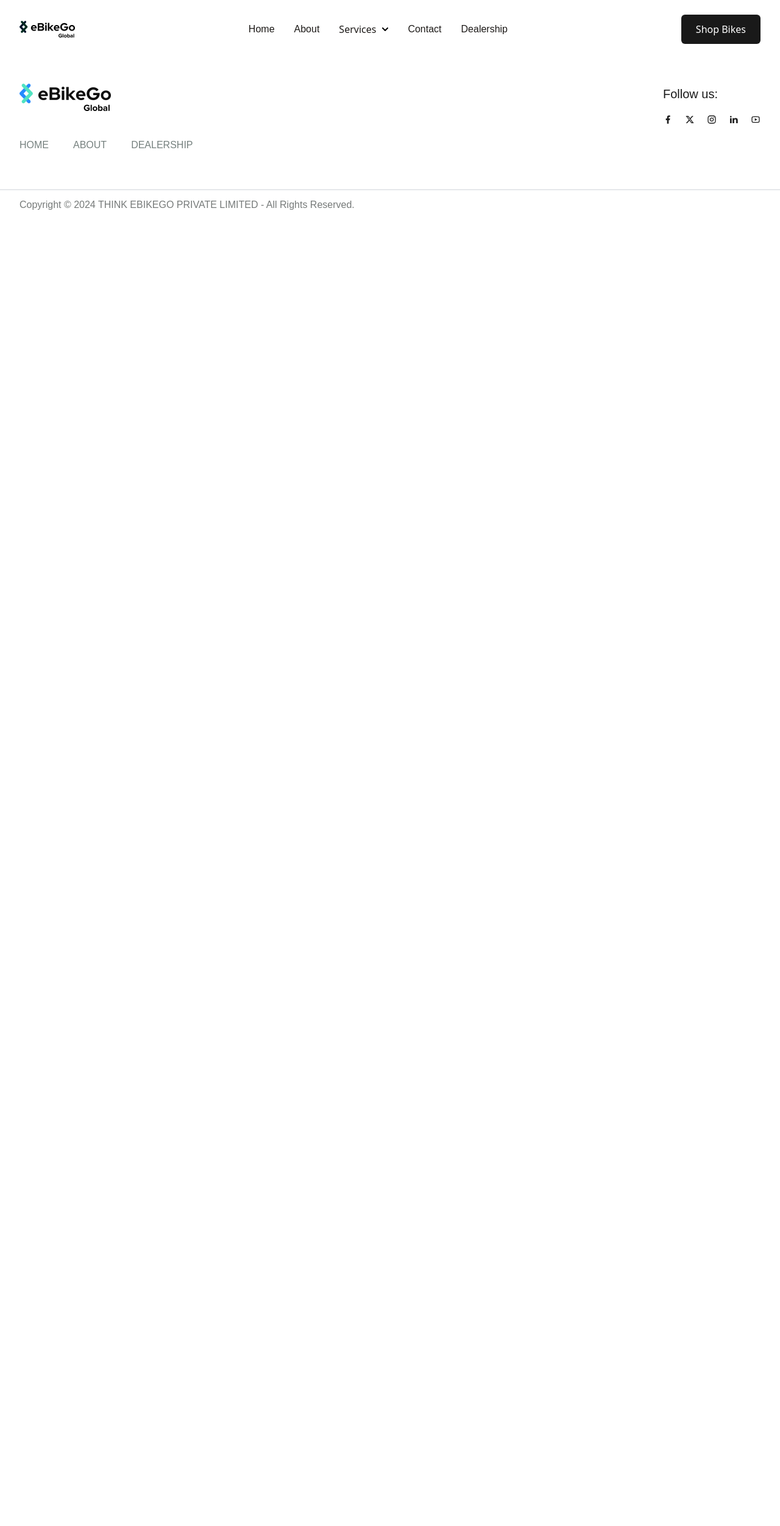
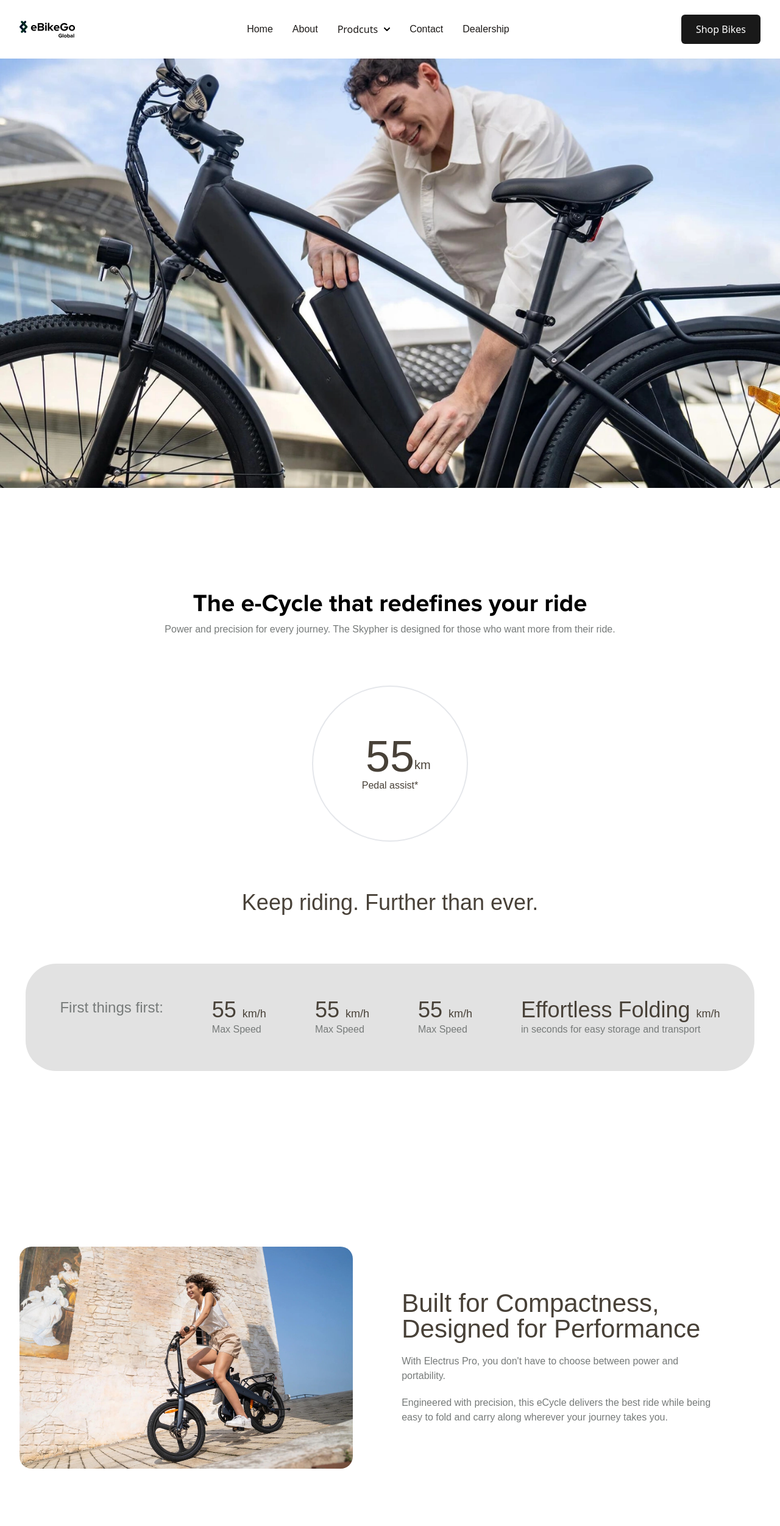
Before and after one commit to xtracut-Arun/ebg-global, a React (Vite) app in the folder ebg-app/: page /products/skypher in a window 1280 px wide. Shown: the top 2502 px of the page at 61% size. Before the commit the page ends 800 px from the top, so only its background shows below. Built offline with nearby package versions, Linux system fonts and the light colour scheme; a web font is replaced by a local one.

Commit message:
merged changes

```diff
--- a/ebg-app/src/App.jsx
+++ b/ebg-app/src/App.jsx
@@ -5,6 +5,7 @@ import Footer from './component/footer'
 import Home from './pages/home';
 import About from './pages/about';
 import Dealership from './pages/Dealership';
+import Skypher from './pages/products/skypher';
 import Contact from './pages/Contact';
 // import Services from './Services';
 // import Contact from './Contact';
@@ -18,6 +19,8 @@ function App() {
           <Route path="/" element={<Home />} />
           <Route path="/about" element={<About />} />
           <Route path="/dealership" element={<Dealership />} />
+          <Route path="/products/skypher" element={<Skypher />} />
+          {/*<Route path="/contact" element={<Contact />} /> */}
           <Route path="/contact" element={<Contact />} />
           {/*<Route path="/services" element={<Services />} />
           <Route path="/contact" element={<Contact />} /> */}
--- /dev/null
+++ b/ebg-app/src/component/Productmilestone.jsx
@@ -0,0 +1,48 @@
+import React from 'react';
+
+
+export default function Productmilestone({title, discription, distance, mode, slogan ,col1_num,col1_metric,col1_text, col2_num,col2_metric,col2_text, col3_num,col3_metric,col3_text, col4_num,col4_metric,col4_text}) {
+    return (
+        <>
+        <div className="container  mx-auto py-0 pt-20 md:py-40 ">
+            <div className="text-center">
+            <h1>{title }</h1>
+            <p>{discription}</p>
+            </div>
+            <div className="flex justify-center py-20">
+                <div className="rounded-full border-2  flex items-center justify-center text-center w-64 h-64">
+                    <div>
+                        <p className='text-[#484138] relative text-7xl font-normal'>{distance} <span className='text-xl absolute bottom-2'> km</span> </p>
+                        <p className='text-[#484138]'>{mode}</p>
+                    </div>
+                </div>
+            </div>
+            <p className='text-4xl text-center text-[#484138] '>{slogan}</p>
+            <div className="container my-20 mx-auto  flex flex-col md:flex-row gap-10 md:gap-20 w-fit justify-between bg-[#E2E2E2] p-14 rounded-[50px]">
+                <p className='text-2xl'>First things first:</p>
+                <div>
+                    <p className='text-4xl text-[#484138]'>{col1_num} <span className='text-lg'>{col1_metric}</span></p>
+                    <p>{col1_text}</p>
+                </div>
+                <div>
+                    <p className='text-4xl text-[#484138]'>{col2_num} <span className='text-lg'>{col2_metric}</span></p>
+                    <p>{col2_text}</p>
+                </div>
+                <div>
+                    <p className='text-4xl text-[#484138]'>{col3_num} <span className='text-lg'>{col3_metric}</span></p>
+                    <p>{col3_text}</p>
+                </div>
+                <div>
+                    <p className='text-4xl text-[#484138]'>{col4_num} <span className='text-lg'>{col4_metric}</span></p>
+                    <p>{col4_text}</p>
+                </div>
+            </div>
+        </div>
+
+        <div>
+
+        </div>
+
+        </>
+    );
+}
--- /dev/null
+++ b/ebg-app/src/component/cards_product.jsx
@@ -0,0 +1,21 @@
+import React from 'react';
+
+
+
+export default function cardsproduct({cardsproduct}) {
+    return(
+        <>
+            <div className="container mx-auto grid grid-cols-2 gap-5">
+                {cardsproduct.map((item, index) => (
+                    <div key={index} className='bg-pink rounded-2xl ' >
+                        <img src={item.img} alt="" className='rounded-2xl h-52 w-full object-cover' />
+                        <div className="px-10">
+                            <p className='text-[#7F90A5] py-4'>{item.value}</p>
+                            <p className='text-[#2D3540] pb-10'>{item.text}</p>
+                        </div>
+                    </div>
+                ))}
+            </div>
+        </>
+    )
+}
--- a/ebg-app/src/component/header.jsx
+++ b/ebg-app/src/component/header.jsx
@@ -20,16 +20,16 @@ const Header = () => {
   const menuItems = [
     { name: 'Home', path: '/' },
     { name: 'About', path: '/about' },
-    { name: 'Services', path: '/services' },
+    { name: 'Prodcuts', path: '/prodcuts' },
     { name: 'Contact', path: '/contact' },
     { name: 'Dealership', path: '/dealership' }
   ];
 
   // Dropdown items under "Services"
   const dropdownItems = [
-    { name: 'Web Development', path: '/services/web-development' },
-    { name: 'Mobile Development', path: '/services/mobile-development' },
-    { name: 'SEO Optimization', path: '/services/seo-optimization' }
+    { name: 'Skypher', path: '/products/skypher' },
+    { name: 'Mobile Development', path: '/prodcuts/mobile-development' },
+    { name: 'SEO Optimization', path: '/prodcuts/seo-optimization' }
   ];
 
   // SVG Icon for dropdown
@@ -107,8 +107,8 @@ const Header = () => {
           <div className={`items-center justify-between ${isOpen ? 'block' : 'hidden'} w-full md:flex md:w-auto md:order-1`} id="navbar-sticky">
             <ul className="flex flex-col p-4 md:p-0 mt-4 font-medium md:space-x-8 md:flex-row md:mt-0 md:border-0 md:bg-white  ">
               {menuItems.map((item, index) => (
-                <li key={index} className="relative" ref={item.name === 'Services' ? dropdownRef : null}>
-                  {item.name === 'Services' ? (
+                <li key={index} className="relative" ref={item.name === 'Prodcuts' ? dropdownRef : null}>
+                  {item.name === 'Prodcuts' ? (
                     // Dropdown Trigger
                     <button
                       onClick={() => setIsDropdownOpen(!isDropdownOpen)}
@@ -130,7 +130,7 @@ const Header = () => {
                   )}
 
                   {/* Dropdown Menu */}
-                  {item.name === 'Services' && isDropdownOpen && (
+                  {item.name === 'Prodcuts' && isDropdownOpen && (
                     <div className="absolute z-10 top-full left-0 mt-2 w-48 bg-white  rounded">
                       <ul className="py-2">
                         {dropdownItems.map((dropdownItem, idx) => (
--- /dev/null
+++ b/ebg-app/src/component/leftright_product.jsx
@@ -0,0 +1,24 @@
+import React from 'react';
+
+
+
+export default function leftright_products({LRcontent}) {
+    return (
+    <>
+        <div className="container mx-auto">
+            {LRcontent.map((item, index) => (
+                <div key={index}>
+                    <div className={`flex flex-col py-10  ${index % 2 === 0 ? 'md:flex-row' : 'md:flex-row-reverse'} items-center `}>
+                        <img src={item.img} alt="" className="w-full md:w-[45%]  h-full rounded-[20px]" />
+                        <div className='w-full md:w-3/5 py-10  md:p-20'>
+                            <p className='dark_grey text-2xl md:text-[42px] leading-none'>{item.title}</p>
+                            <p className='pt-5'>{item.text}</p>
+                            <p className='pt-5'>{item.text2}</p>
+                        </div>
+                    </div>
+                </div>
+            ))}
+        </div>
+    </>
+    )
+}
--- a/ebg-app/src/pages/Dealership.jsx
+++ b/ebg-app/src/pages/Dealership.jsx
@@ -43,7 +43,7 @@ const products=[
   {title:'Mini e-Scooter',text:'Compact and efficient, perfect for short commutes.',btntext:'Shop Bikes',btnlink:'#scooter',image:miniscooter},
   {title:'Electric Motorcycles',text:'Power and performance for longer rides.',btntext:'Shop Bikes',btnlink:'#scooter',image:electricbike},
   {title:'Foldable e-Cycles',text:'Portable and convenient, great for easy storage.',btntext:'Shop Bikes',btnlink:'#scooter',image:foldablecycle},
-  {title:'Premium e-Cycles',text:' Luxury and comfort combined for the ultimate ride.',btntext:'Shop Bikes',btnlink:'#scooter',image:premiumcycle},
+  {title:'Premium e-Cycles',text:'Luxury and comfort combined for the ultimate ride.',btntext:'Shop Bikes',btnlink:'#scooter',image:premiumcycle},
   {title:'Electric Kick-Scooter',text:'Lightweight and fun, ideal for quick errands.',btntext:'Shop Bikes',btnlink:'#scooter',image:kickscooter},
 ]
 const carditems = [
--- /dev/null
+++ b/ebg-app/src/pages/products/skypher.jsx
@@ -0,0 +1,63 @@
+import React from 'react';
+import HeroSection from '../../component/hero-section';
+import Productmilestone from "../../component/Productmilestone"
+import Leftright_products from "../../component/leftright_product"
+import Cards_product from "../../component/cards_product"
+
+// images
+import skypherbg from '../../images/skypher/skypher.webp'
+import girlincycle from '../../images/skypher/girlincycle.webp'
+
+const LRcontent = [
+    {img : girlincycle , title: 'Built for Compactness, Designed for Performance', text : "With Electrus Pro, you don't have to choose between power and portability.",  text2: "Engineered with precision, this eCycle delivers the best ride while being easy to fold and carry along wherever your journey takes you."},
+    {img : girlincycle , title: 'Built for Compactness, Designed for Performance', text : "With Electrus Pro, you don't have to choose between power and portability.",  text2: "Engineered with precision, this eCycle delivers the best ride while being easy to fold and carry along wherever your journey takes you."},
+    {img : girlincycle , title: 'Built for Compactness, Designed for Performance', text : "With Electrus Pro, you don't have to choose between power and portability.",  text2: "Engineered with precision, this eCycle delivers the best ride while being easy to fold and carry along wherever your journey takes you."},
+
+]
+
+const cardsproduct =[
+    {img : girlincycle , value: '2425 km/h', text : "With Electrus Pro, you don't have to choose between power and portability."},
+    {img : girlincycle , value: '2425 km/h', text : "With Electrus Pro, you don't have to choose between power and portability."},
+    {img : girlincycle , value: '2425 km/h', text : "With Electrus Pro, you don't have to choose between power and portability."},
+]
+
+export default function skypher() {
+    return (
+<>
+        <HeroSection
+        backgroundImage={skypherbg}
+        hasOverlay={false}
+        />
+
+        <Productmilestone
+            title="The e-Cycle that redefines your ride"
+            discription="Power and precision for every journey. The Skypher is designed for those who want more from their ride."
+            distance="55"
+            mode="Pedal assist*"
+            slogan="Keep riding. Further than ever."
+            // col-1
+            col1_num="55"
+            col1_metric="km/h"
+            col1_text="Max Speed"
+            // col-2
+            col2_num="55"
+            col2_metric="km/h"
+            col2_text="Max Speed"
+            // col-3
+            col3_num="55"
+            col3_metric="km/h"
+            col3_text="Max Speed"
+            // col-4
+            col4_num="Effortless Folding"
+            col4_metric="km/h"
+            col4_text="in seconds for easy storage and transport"
+        />
+
+
+        <Leftright_products LRcontent={LRcontent} />
+
+
+        <Cards_product cardsproduct={cardsproduct} />
+
+</>
+    )}
--- a/ebg-app/tailwind.config.js
+++ b/ebg-app/tailwind.config.js
@@ -21,7 +21,7 @@ export default {
         'underline' : '#191919',
         'grey':'#767A79',
         'pink':'#FFFAEA',
-
+        'dark_grey': '#484138',
       },
     },
   },
@@ -36,6 +36,9 @@ export default {
         },
         '.bg-grey':{
           background:theme('colors.grey'),
+        },
+        '.dark_grey':{
+          color:theme('colors.dark_grey'),
         },
         'bg-lightgrey':{
           background: 'linear-gradient(180deg, #E0E0E0 0%, rgba(249, 249, 249, 0) 100%)'},
```
Also changed, not shown: ebg-app/src/component/footer.jsx (+4 -4 lines), ebg-app/src/pages/about.jsx (+5 -2 lines), ebg-app/src/images/skypher/girlincycle.webp (added), ebg-app/src/images/skypher/skypher.webp (added).
